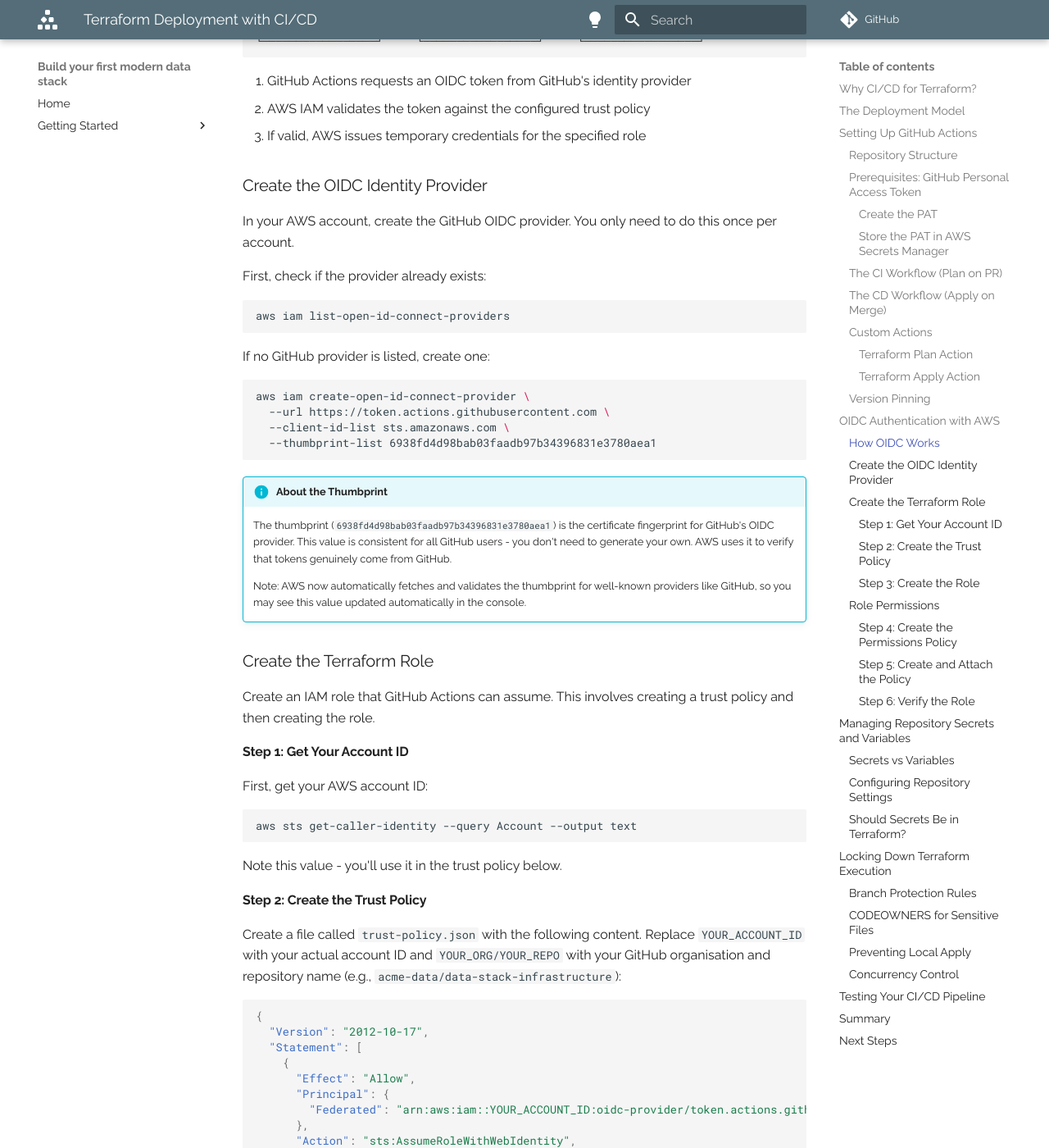
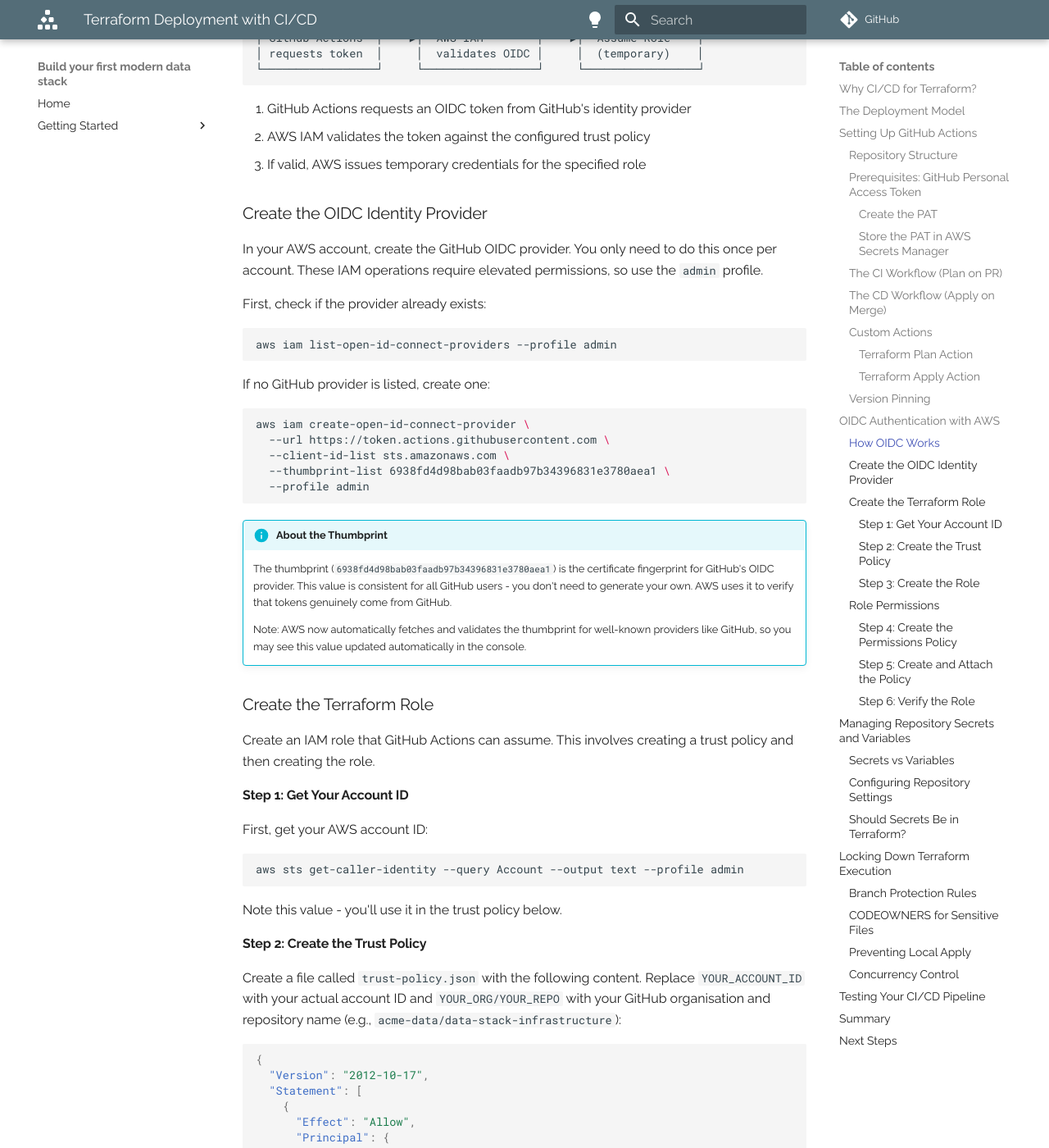
Before and after one commit to glsdown/modern-data-stack-build, an MkDocs documentation site: the page built from docs/getting-started/terraform-setup/4-terraform-deployment.md, in a window 1280 px wide and 1400 px high, scrolled down 9586 px. Shown: the whole window at 82% size. Built offline with MkDocs 1.6.1 and Material for MkDocs 9.7.7, drawn with Linux system fonts in a browser that asks for light colours; comment, search, counter and statistics services are not loaded; some of the changed text lies outside the part shown.

Commit message:
Misc inconsistency fixes

````diff
--- a/docs/getting-started/terraform-setup/4-terraform-deployment.md
+++ b/docs/getting-started/terraform-setup/4-terraform-deployment.md
@@ -101,7 +101,8 @@
 aws secretsmanager create-secret \
     --name "terraform/github-token" \
     --description "GitHub PAT for Terraform provider" \
-    --secret-string "ghp_xxxxxxxxxxxxxxxxxxxx"
+    --secret-string "ghp_xxxxxxxxxxxxxxxxxxxx" \
+    --profile admin
 ```
 
 Replace `ghp_xxxxxxxxxxxxxxxxxxxx` with your actual PAT value.
@@ -113,7 +114,8 @@
     aws secretsmanager create-secret \
         --name "terraform/github-token" \
         --description "GitHub PAT for Terraform provider" \
-        --secret-string "$(op item get 'GitHub PAT - Terraform' --fields credential)"
+        --secret-string "$(op item get 'GitHub PAT - Terraform' --fields credential)" \
+        --profile admin
     ```
 
 ### The CI Workflow (Plan on PR)
@@ -443,12 +445,12 @@
 
 ### Create the OIDC Identity Provider
 
-In your AWS account, create the GitHub OIDC provider. You only need to do this once per account.
+In your AWS account, create the GitHub OIDC provider. You only need to do this once per account. These IAM operations require elevated permissions, so use the `admin` profile.
 
 First, check if the provider already exists:
 
 ```sh
-aws iam list-open-id-connect-providers
+aws iam list-open-id-connect-providers --profile admin
 ```
 
 If no GitHub provider is listed, create one:
@@ -457,7 +459,8 @@
 aws iam create-open-id-connect-provider \
   --url https://token.actions.githubusercontent.com \
   --client-id-list sts.amazonaws.com \
-  --thumbprint-list 6938fd4d98bab03faadb97b34396831e3780aea1
+  --thumbprint-list 6938fd4d98bab03faadb97b34396831e3780aea1 \
+  --profile admin
 ```
 
 !!! info "About the Thumbprint"
@@ -474,7 +477,7 @@
 First, get your AWS account ID:
 
 ```sh
-aws sts get-caller-identity --query Account --output text
+aws sts get-caller-identity --query Account --output text --profile admin
 ```
 
 Note this value - you'll use it in the trust policy below.
@@ -517,7 +520,8 @@
 aws iam create-role \
   --role-name TerraformGitHubActionsRole \
   --assume-role-policy-document file://trust-policy.json \
-  --description "Role for GitHub Actions to run Terraform"
+  --description "Role for GitHub Actions to run Terraform" \
+  --profile admin
 ```
 
 You should see output confirming the role was created. Note the `Arn` value - you'll need this for your workflows.
@@ -592,15 +596,17 @@
 aws iam create-policy \
   --policy-name TerraformGitHubActionsPolicy \
   --policy-document file://terraform-policy.json \
-  --description "Permissions for Terraform GitHub Actions"
+  --description "Permissions for Terraform GitHub Actions" \
+  --profile admin
 
 # Get your account ID for the policy ARN
-ACCOUNT_ID=$(aws sts get-caller-identity --query Account --output text)
+ACCOUNT_ID=$(aws sts get-caller-identity --query Account --output text --profile admin)
 
 # Attach the policy to the role
 aws iam attach-role-policy \
   --role-name TerraformGitHubActionsRole \
-  --policy-arn "arn:aws:iam::${ACCOUNT_ID}:policy/TerraformGitHubActionsPolicy"
+  --policy-arn "arn:aws:iam::${ACCOUNT_ID}:policy/TerraformGitHubActionsPolicy" \
+  --profile admin
 ```
 
 #### Step 6: Verify the Role
@@ -609,10 +615,10 @@
 
 ```sh
 # View the role
-aws iam get-role --role-name TerraformGitHubActionsRole
+aws iam get-role --role-name TerraformGitHubActionsRole --profile admin
 
 # List attached policies
-aws iam list-attached-role-policies --role-name TerraformGitHubActionsRole
+aws iam list-attached-role-policies --role-name TerraformGitHubActionsRole --profile admin
 ```
 
 You can now clean up the temporary policy files:
@@ -721,7 +727,7 @@
 First, get your role ARN:
 
 ```sh
-aws iam get-role --role-name TerraformGitHubActionsRole --query 'Role.Arn' --output text
+aws iam get-role --role-name TerraformGitHubActionsRole --query 'Role.Arn' --output text --profile admin
 ```
 
 Then update your backend configuration. In your Terraform configuration directory (e.g., `github/`), edit the `backend.tf` file:
--- a/main.py
+++ /dev/null
@@ -1,6 +0,0 @@
-def main():
-    print("Hello from modern-data-stack-build!")
-
-
-if __name__ == "__main__":
-    main()
````
Also changed, not shown: CLAUDE.md (+33 -3 lines), docs/getting-started/terraform-setup/3-create-the-terraform-repo.md (+9 -0 lines).
